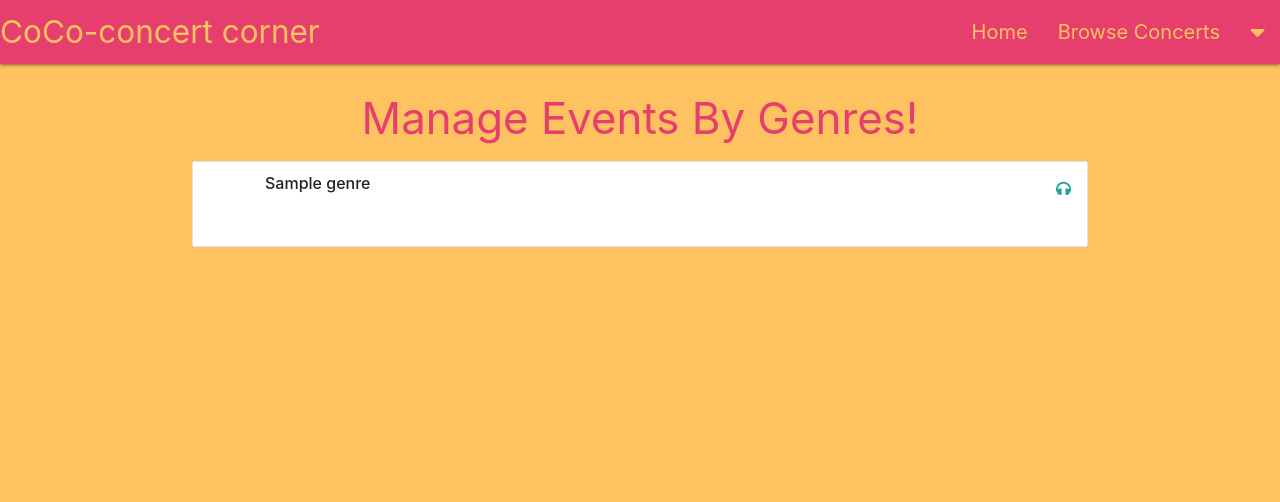
After one commit to komfiGolabi/CoCo-Concert-Corner, a Flask app: page /get_categories in a window 1280 px wide. The commit adds this page. Shown: the top 502 px of the page. Run offline with Flask 2, Linux system fonts and the light colour scheme; a database or web service that is not in the repository returns one stand-in record (values such as "Sample title"); some libraries are stand-ins or nearby versions.

Commit message:
created a page with categories and connected the functionality to it

```diff
--- a/app.py
+++ b/app.py
@@ -162,6 +162,12 @@ def delete_concert(concert_id):
     return redirect(url_for("get_concerts"))
 
 
+@app.route("/get_categories")
+def get_categories():
+    categories = list(mongo.db.categories.find().sort("genre", 1))
+    return render_template("categories.html", categories=categories)
+
+
 if __name__ == "__main__":
     app.run(host=os.environ.get("IP"),
             port=int(os.environ.get("PORT")),
--- a/templates/base.html
+++ b/templates/base.html
@@ -28,7 +28,9 @@
             {% if session.user %}
 
             <li><a href="{{ url_for('new_concert') }}">New Concert</a></li>
-            <li><a href="#">Genres</a></li>
+
+            <li><a href="{{ url_for('get_categories') }}">Genres</a></li>
+
             <li><a href="{{ url_for('profile', username=session['user']) }}">Profile</a></li>
             <li><a href="{{ url_for('logout') }}">Log Out</a></li>
               {% else %}
@@ -48,10 +50,12 @@
                     <li><h4 class="center-align text-darken 4">CoCo-concert corner</h4></li>
                     <li><a href="{{ url_for('index') }}">Home</a></li>
                     <li><a href="{{ url_for('get_concerts') }}">Browse Concerts</a></li>
-                    {% if session.user %}
+                   {% if session.user %}
                         <li><a href="{{ url_for('profile', username=session['user']) }}">Profile</a></li>
                         <li><a href="{{ url_for('new_concert') }}">New Concert</a></li>
-                        <li><a href="#">Genres</a></li>
+
+                        <li><a href="{{ url_for('get_categories') }}">Genres</a></li>
+
                         <li><a href="{{ url_for('logout') }}">Log Out</a></li>
                     {% else %}
                         <li><a href="{{ url_for('login') }}">Log In</a></li>
--- /dev/null
+++ b/templates/categories.html
@@ -0,0 +1,26 @@
+{% extends "base.html" %}
+{% block content %}
+
+<h3>Manage Events By Genres!</h3>
+<div class="row">
+{% for category in categories %}
+<ul class="collection">
+    <li class="collection-item avatar">
+      <a href="#!" class="secondary-content"><i class="fas fa-headphones"></i></a>
+      <span class="title center-align"><strong>{{ category.genre }}</strong></span>
+    </li>
+
+    {% if session.user %}
+<div class="card-action">
+  <a href="#" class="btn green accent-4">Edit</a>
+  <a href="#" class="btn light-blue lighten-1">Delete</a>
+</div>
+          {% endif %}
+
+</ul>
+
+
+{% endfor %}
+</div>
+
+{% endblock %}
--- a/templates/concerts.html
+++ b/templates/concerts.html
@@ -1,7 +1,7 @@
 {% extends "base.html" %}
 {% block content %}
 
-<h3 class="center-align">Browse All Recorded Events!</h3>
+<h3>Browse All Recorded Events!</h3>
 <!--
     <ul class="collapsible popout">
 
```
Also changed, not shown: static/css/style.css (line endings or trailing spaces).
